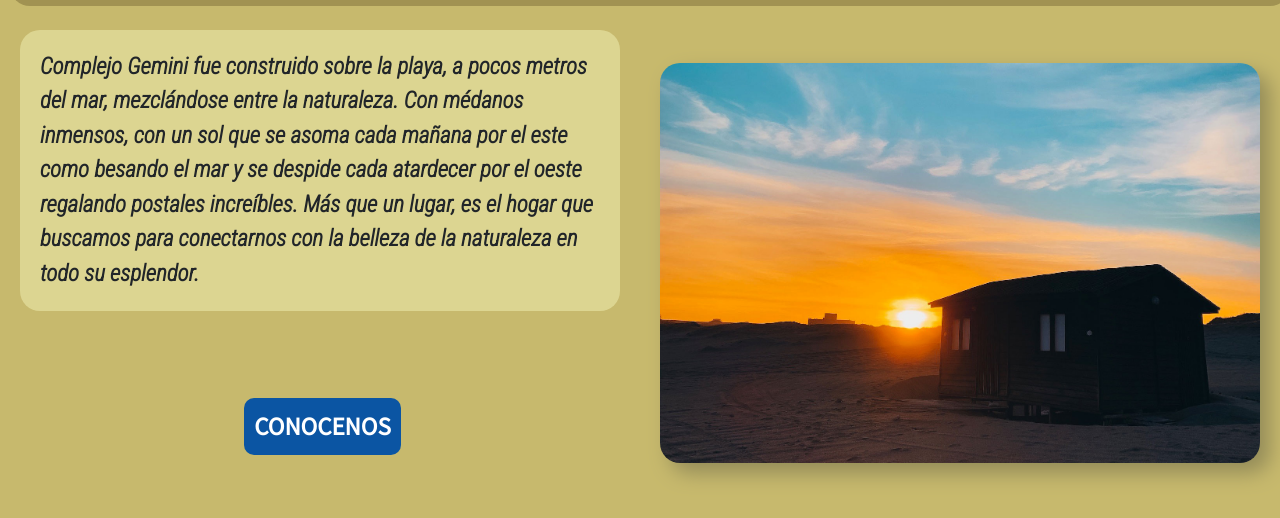
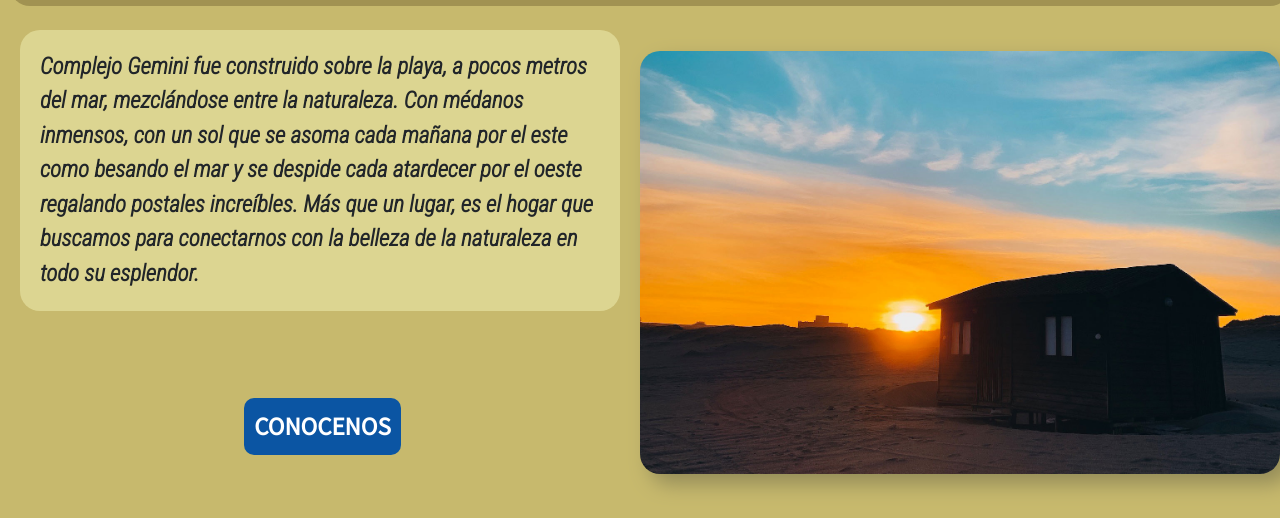
Before and after one commit to fdalia/mi_repositorio_coderhouse, a plain HTML site: page index.html in a window 1280 px wide. Shown: the part 222-740 px from the top of the page. Drawn offline with nearby package versions, Linux system fonts and the light colour scheme.

Commit message:
Le agregamos estilos del bootstrap al INDEX

```diff
--- a/index.html
+++ b/index.html
@@ -43,10 +43,11 @@
 
                     <div id="bloque__1--parrafo">
                         <p>
-                            Complejo Gemini fue construido sobre la playa, a pocos metros del mar, mezclándose entre la naturaleza.
-                            Con médanos inmensos, con un sol que se asoma cada mañana por el este como besando el mar y
-                            se despide cada atardecer por el oeste regalando postales increíbles.
-                            Más que un lugar, es el hogar que buscamos para conectarnos con la belleza de la naturaleza en todo su esplendor.
+                        Complejo Gemini fue construido sobre la playa,
+                        a pocos metros del mar, mezclándose entre la naturaleza.
+                        Con médanos inmensos, con un sol que se asoma cada mañana por el este como besando el mar
+                        y se despide cada atardecer por el oeste regalando postales increíbles.
+                        Más que un lugar, es el hogar que buscamos para conectarnos con la belleza de la naturaleza en todo su esplendor.
                         </p>
                     </div>
 
@@ -55,7 +56,7 @@
                     </div>
 
                     <div id="bloque__1--imagen">
-                        <img src="./imagenes/cabaña.jpg" alt="Bungalow">
+                        <img src="./imagenes/cabaña.jpg" alt="Bungalow" class="img-fluid">
                     </div>
 
                 </section>
--- a/style.css
+++ b/style.css
@@ -112,7 +112,7 @@ header nav ul li a:hover {
 }
 
 #bloque__1--imagen img {
-    width: 100%;
+    /* width: 100%; */
     border-radius: 20px;
     box-shadow: 10px 10px 20px rgb(148, 140, 89);
 }
@@ -555,11 +555,11 @@ header nav ul li a:hover {
     grid-area: imagen;
 }
 
-#bloque__1--imagen img {
+/* #bloque__1--imagen img {
     height: 400px;
     width: 600px;
     margin: 0px;
-}
+}                                                 */
                                             /* CONTACTO */
 #bloqueContacto {
     display: flex;
```
